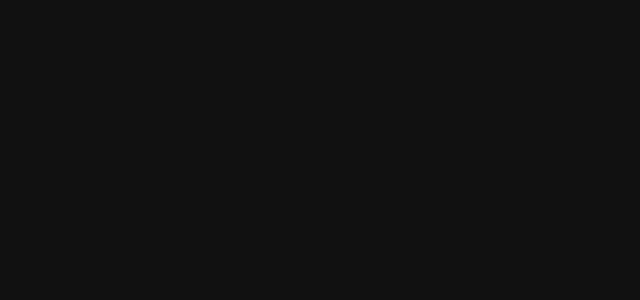
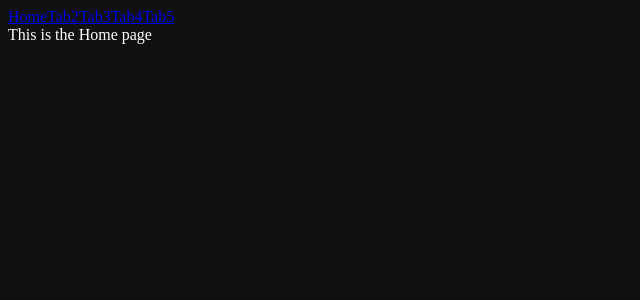
Before and after one commit to blakestone95/AshkeepersRestWebsite, a React app: page /Home in a window 1280 px wide. Shown: the top 300 px of the page, without its empty margins (0-640 px from the left). Built offline with nearby package versions, Linux system fonts and the light colour scheme.

Commit message:
Implement basic routing and navigation bar.  Add history package.  Add enumerations.

```diff
--- a/package.json
+++ b/package.json
@@ -29,6 +29,7 @@
     ]
   },
   "dependencies": {
+    "history": "^4.7.2",
     "react": "^16.3.2",
     "react-dom": "^16.3.2",
     "react-router-dom": "^4.2.2",
--- a/src/App.js
+++ b/src/App.js
@@ -1,15 +1,32 @@
 import React, { Component } from 'react';
-import { BrowserRouter, Route } from 'react-router-dom';
+import { BrowserRouter, Route, Redirect, Switch } from 'react-router-dom';
+import createHistory from 'history/createBrowserHistory';
 
+// Components
 import Home from 'Home';
+import NavBar from 'NavBar';
+
+import { ROUTE } from 'util/enums';
+
 import 'style.less';
+
+export const history = createHistory();
 
 export default class App extends Component {
   render() {
     return (
       <BrowserRouter>
         <div>
-          <Route exact path="/" component={Home}/>
+          <NavBar />
+          <Switch>
+            <Redirect exact from="/" to={ROUTE.home} />
+
+            <Route exact path={ROUTE.home} component={Home} />
+            <Route exact path={ROUTE.tab2} component={Home} />
+            <Route exact path={ROUTE.tab3} component={Home} />
+            <Route exact path={ROUTE.tab4} component={Home} />
+            <Route exact path={ROUTE.tab5} component={Home} />
+          </Switch>
         </div>
       </BrowserRouter>
     );
--- a/src/Home/index.js
+++ b/src/Home/index.js
@@ -1,7 +1,9 @@
 import React, { Component } from 'react';
 
-export default class Home extends Component {
+class Home extends Component {
   render() {
     return <div>This is the Home page</div>;
   }
 }
+
+export default Home;
--- /dev/null
+++ b/src/NavBar/index.js
@@ -0,0 +1,20 @@
+import React, { Component } from 'react';
+import { Link } from 'react-router-dom';
+
+import { ROUTE } from 'util/enums';
+
+class NavBar extends Component {
+  render() {
+    return (
+      <div className="legion-navbar">
+        <Link to={ROUTE.home} replace >Home</Link>
+        <Link to={ROUTE.tab2} replace >Tab2</Link>
+        <Link to={ROUTE.tab3} replace >Tab3</Link>
+        <Link to={ROUTE.tab4} replace >Tab4</Link>
+        <Link to={ROUTE.tab5} replace >Tab5</Link>
+      </div>
+    );
+  }
+}
+
+export default NavBar;
--- /dev/null
+++ b/src/util/enums.js
@@ -0,0 +1,7 @@
+export const ROUTE = {
+  home: '/Home',
+  tab2: '/Tab2',
+  tab3: '/Tab3',
+  tab4: '/Tab4',
+  tab5: '/Tab5'
+};
```
